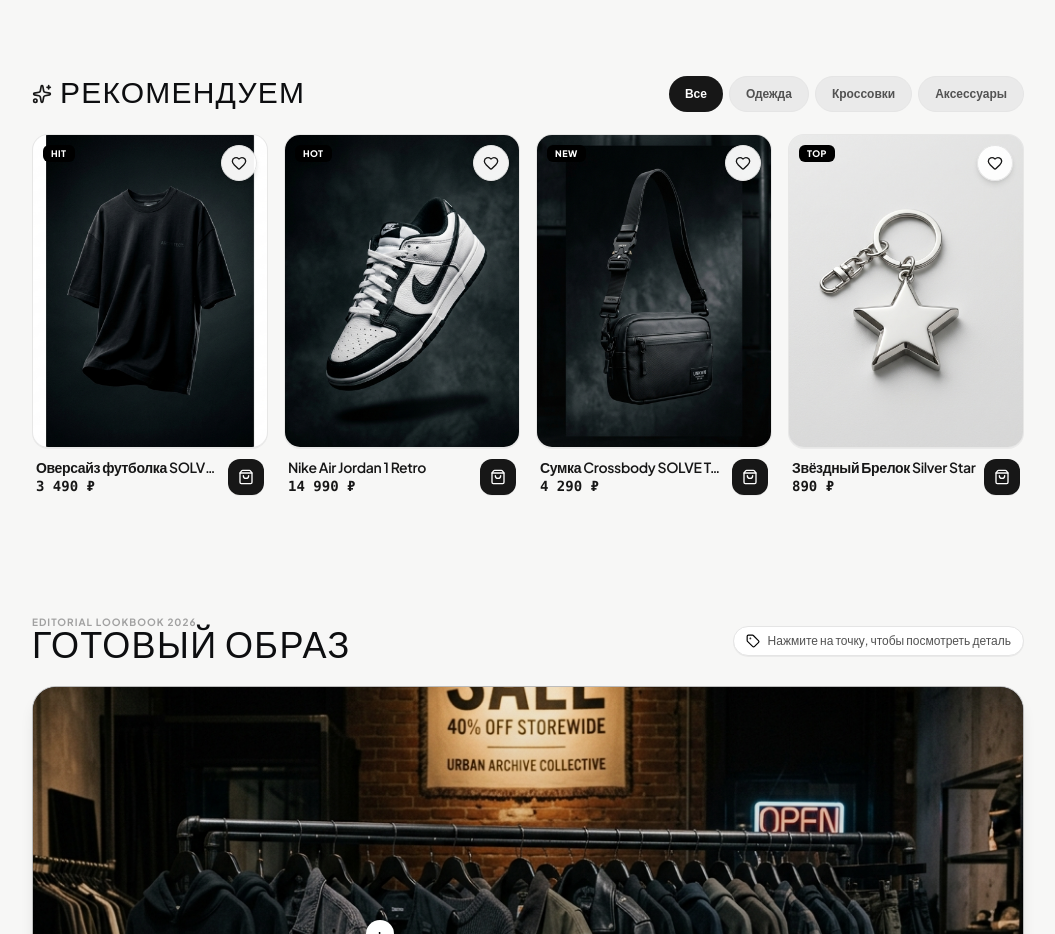
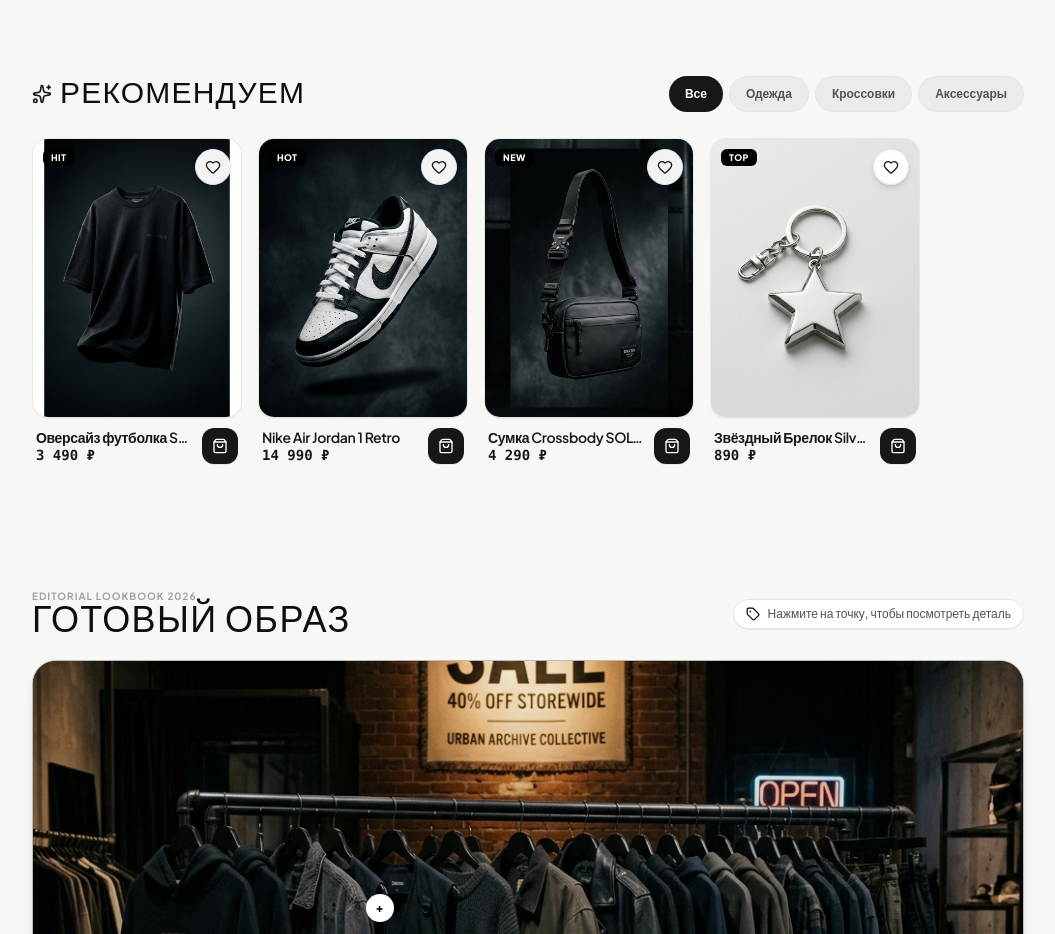
Before and after one commit to Farido01/SOLVE, a Next.js app: page / in a window 1280 px wide. Shown: the part 1980-2914 px from the top of the page, without its empty margins (112-1167 px from the left). Built offline with nearby package versions, Linux system fonts and the light colour scheme.

Commit message:
Restore horizontal scroll in Recommended with proper fixed card widths

```diff
--- a/components/Recommended.tsx
+++ b/components/Recommended.tsx
@@ -110,13 +110,13 @@
             animate={{ opacity: 1, y: 0 }}
             exit={{ opacity: 0, y: -10 }}
             transition={{ duration: 0.25 }}
-            className="grid grid-cols-2 md:grid-cols-4 gap-4"
+            className="flex gap-4 overflow-x-auto no-scrollbar scroll-smooth py-1"
           >
             {filteredProducts.map((product) => (
               <ProductCard
                 key={product.id}
                 product={product}
-                className="w-full"
+                className="w-[160px] sm:w-[190px] md:w-[210px] flex-shrink-0"
               />
             ))}
           </motion.div>
```
